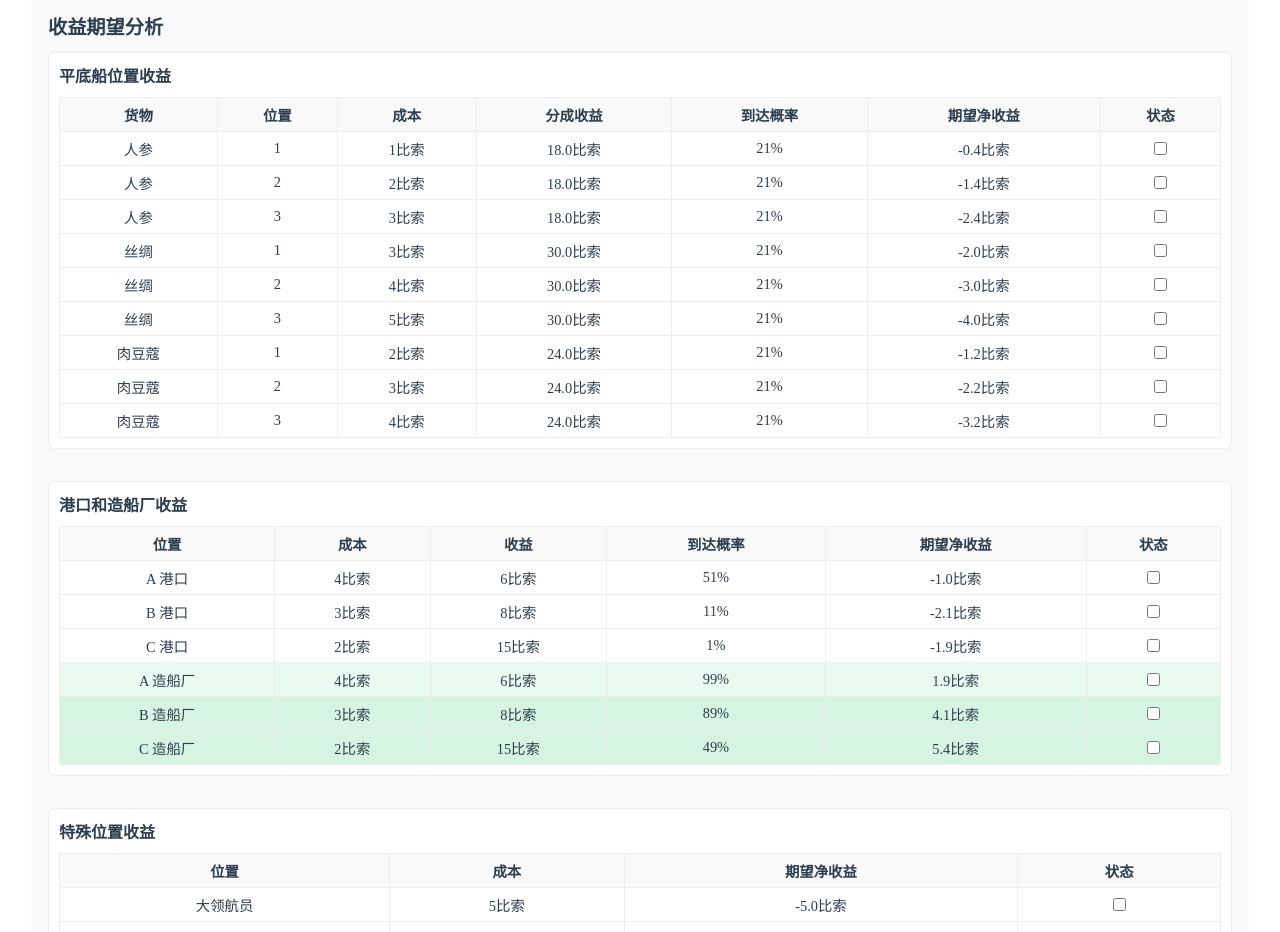
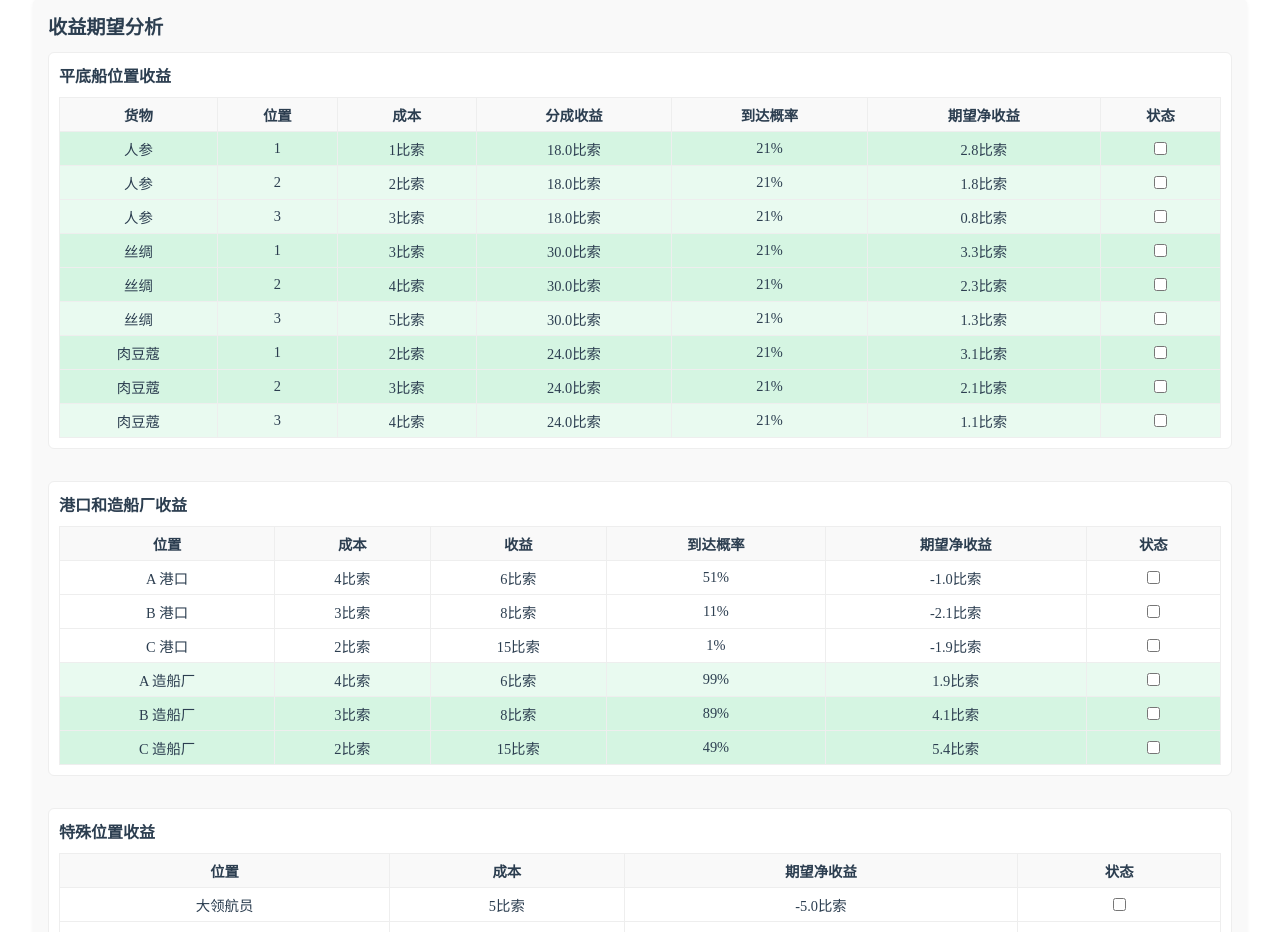
Before and after one commit to framist/manila, a Vue app: page / in a window 1280 px wide. Shown: the part 1500-2432 px from the top of the page. Built offline with nearby package versions, Linux system fonts and the light colour scheme.

Commit message:
fix: calc bug "期望净收益"

```diff
--- a/src/components/ManilaCalculator.vue
+++ b/src/components/ManilaCalculator.vue
@@ -429,8 +429,7 @@ const calculateArrivalProbability = (boat: Boat): number => {
 const calculateExpectedProfit = (boat: Boat, pos: Position): number => {
   if (!boat.isSelected) return -pos.cost;
   let profit = calculateMaxProfit(boat, pos);
-  profit = profit * calculateArrivalProbability(boat);
-  const probability = calculateOver13Probability(boat);
+  const probability = calculateArrivalProbability(boat);
   return profit * probability - pos.cost;
 };
 
```
Also changed, not shown: 1 other file (tests, documents, lock files or other folders).
